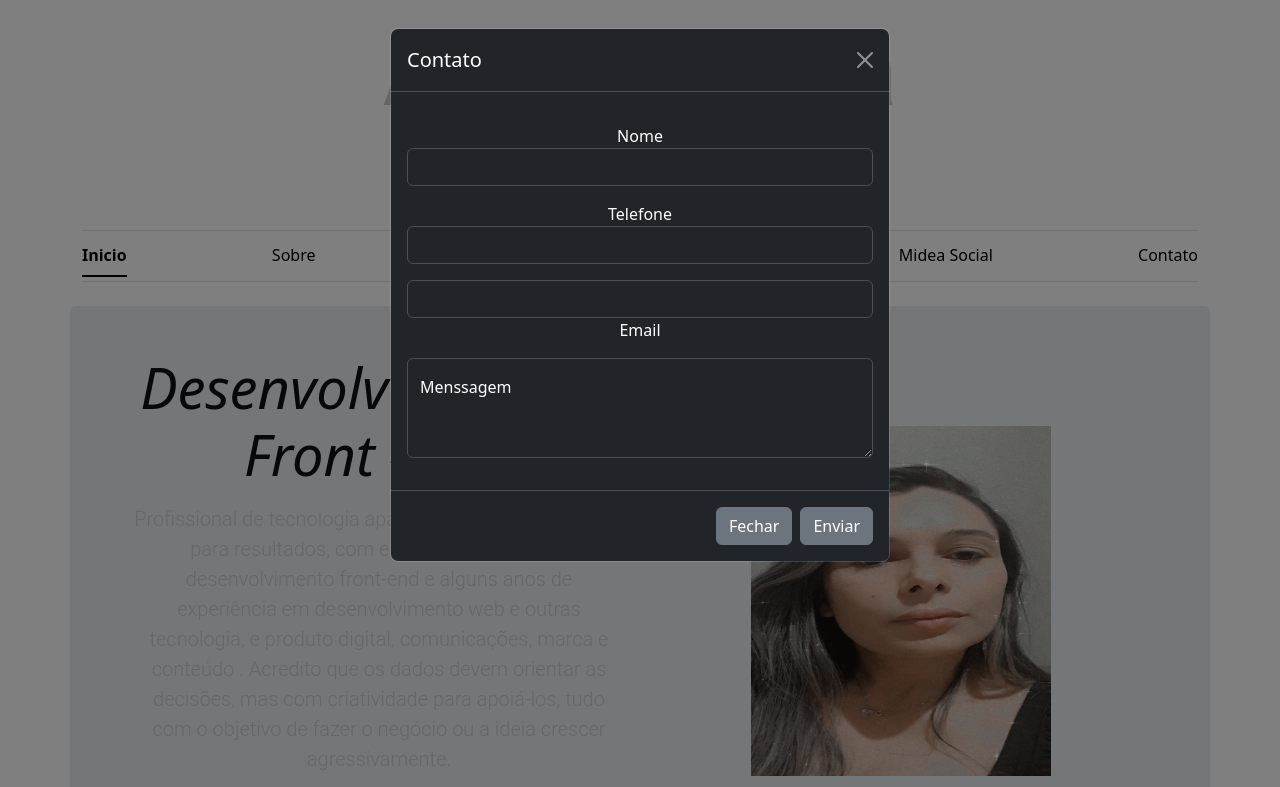
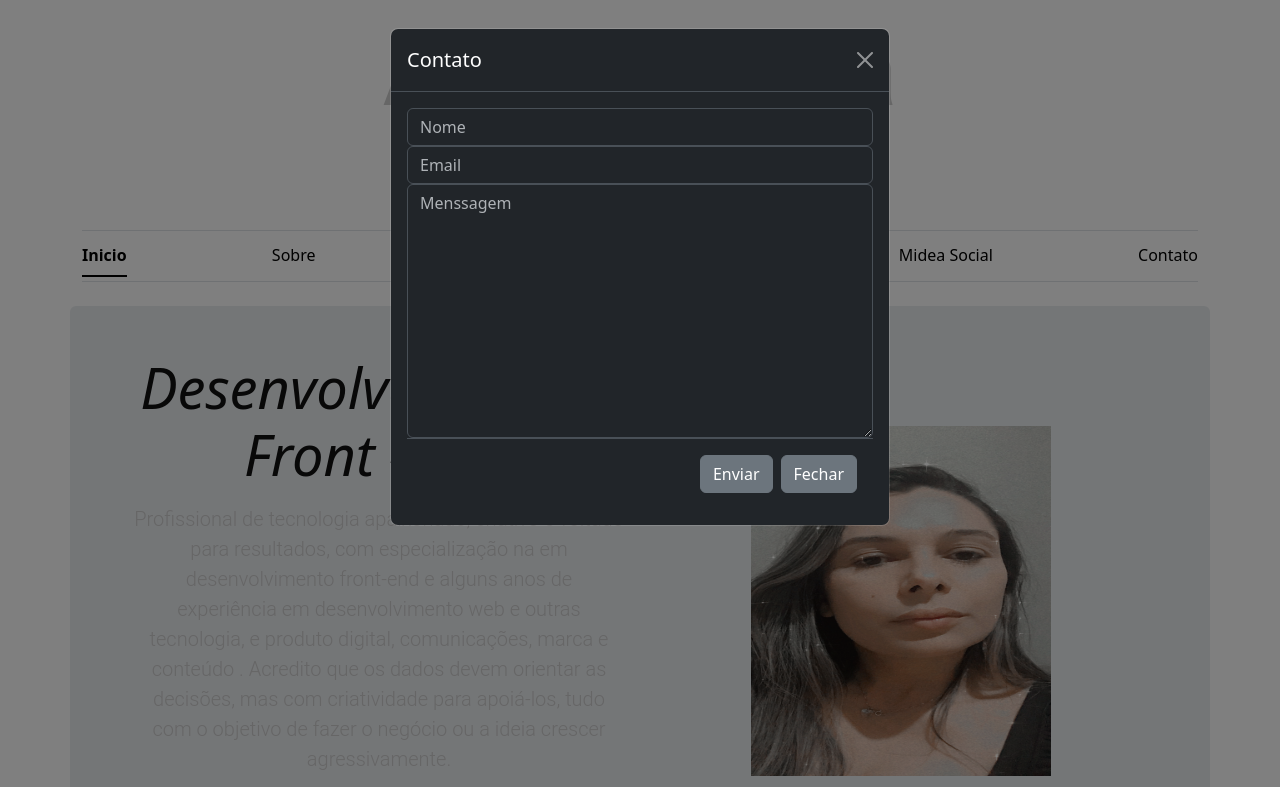
Before and after one commit to Anaglebia/portifolio, a plain HTML site: page portfolio.html in a window 1280 px wide. Both pictures are taken after a click on the link "Contato". Shown: the top 787 px of the page. Drawn offline with nearby package versions, Linux system fonts and the light colour scheme.

Commit message:
Finalizei o formulario

```diff
--- a/portfolio.html
+++ b/portfolio.html
@@ -146,30 +146,30 @@
             <button type="button" class="btn-close" data-bs-dismiss="modal" aria-label="Close"></button>
           </div>
           <div class="modal-body">
-            <div class="md-form my-3">
-              <label data-error="wrong" data-success="right" for="form1" style="color:white;">Nome</label>
-              <input type="text" id="form1" class="form-control validate">
-            </div>
-            <div class="md-form my-3">
-              <label data-error="wrong" data-success="right" for="form2" style="color:white;">Telefone</label>
-              <input type="phone" id="form2" class="form-control validate">
-            </div>
+            <form target="_blank" action="https://formsubmit.co/bia22.sp@hotmail.com" method="POST">
+              <div class="form-group">
+                <div class="form-row">
+                  <div class="col">
+                    <input type="text" name="name" class="form-control" placeholder="Nome" required>
+                  </div>
+                  <div class="col">
+                    <input type="email" name="email" class="form-control" placeholder="Email" required>
+                  </div>
+                </div>
+              </div>
+              <div class="form-group">
+                <textarea placeholder="Menssagem" class="form-control" name="message" rows="10" required></textarea>
+              </div>
+              <div class="modal-footer">
+                <button type="submit" class="btn btn-secondary">Enviar</button>
+                <button type="button" class="btn btn-secondary" data-bs-dismiss="modal">Fechar</button>
 
-            <div class="md-form my-3">
-              <input type="email" id="form3" class="form-control validate">
-              <label data-error="wrong" data-success="right" for="form3" style="color:white;">Email</label>
-            </div>
+              </div>
 
-            <div class="form-floating my-3">
-              <textarea class="form-control" placeholder="Leave a comment here" id="floatingTextarea2" style="height: 100px"></textarea>
-              <label for="floatingTextarea2" style="color:white;">Menssagem</label>
-            </div>
+            </form>
 
           </div>
-          <div class="modal-footer">
-            <button type="button" class="btn btn-secondary" data-bs-dismiss="modal">Fechar</button>
-            <button type="button" class="btn btn-secondary">Enviar</button>
-          </div>
+
         </div>
       </div>
     </div>
```
